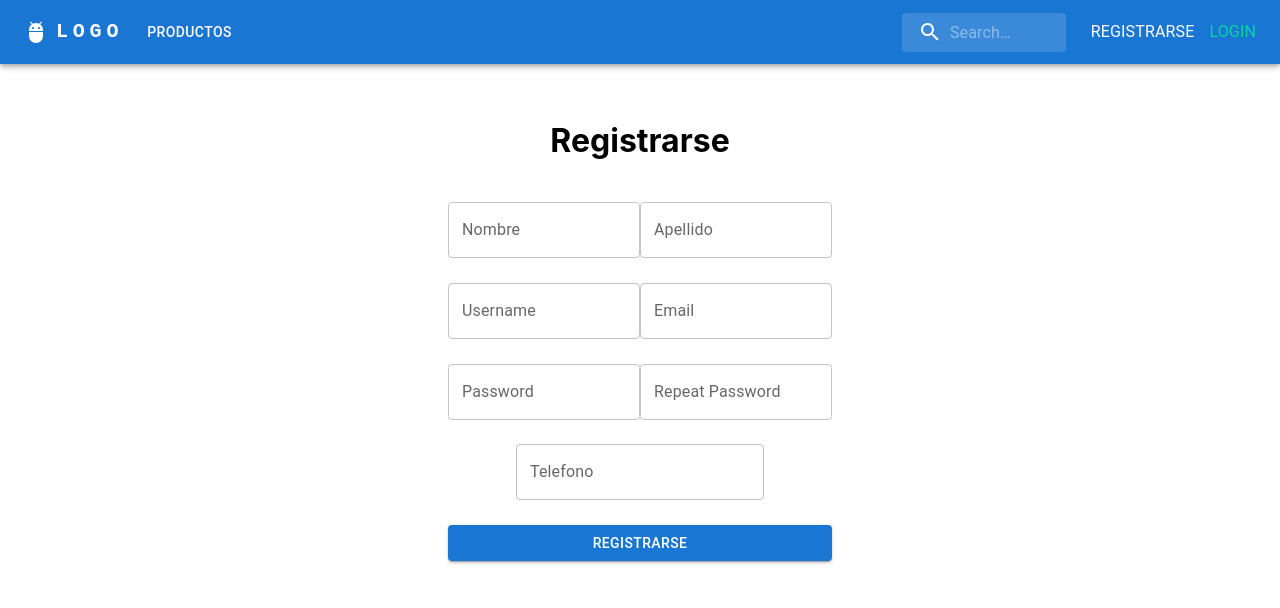
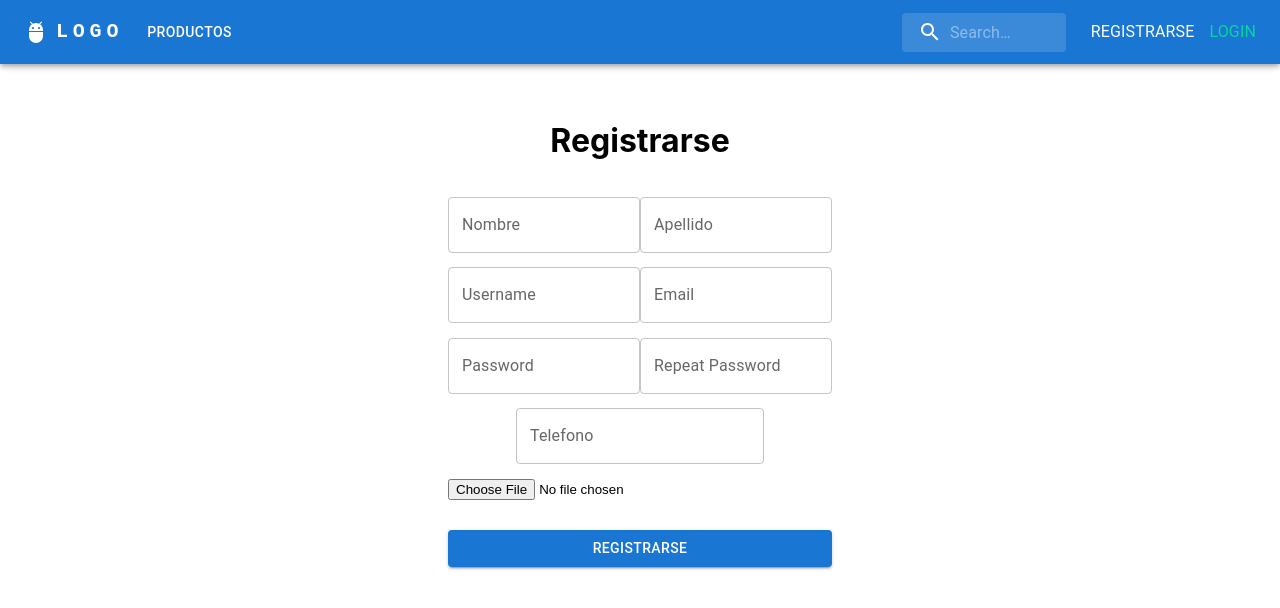
Before and after one commit to CristianYogi/front-entrega-final-utn, a React (Create React App) app: page /registrarse in a window 1280 px wide. Shown: the top 608 px of the page. Built offline with nearby package versions, Linux system fonts and the light colour scheme.

Commit message:
react-create-app on Heroku

```diff
--- a/src/components/register/RegisterForm.jsx
+++ b/src/components/register/RegisterForm.jsx
@@ -10,11 +10,13 @@ const MyInput = ({ field, form, ...props }) => {
 
   };
 
+
+
 const RegisterForm = () =>{
     const phoneRegExp = /^((\\+[1-9]{1,4}[ \\-]*)|(\\([0-9]{2,3}\\)[ \\-]*)|([0-9]{2,4})[ \\-]*)*?[0-9]{3,4}?[ \\-]*[0-9]{3,4}?$/
     return(
     <Formik
-    initialValues={{nombre:"", apellido:"", userName: "", email: "", password: "", password2: "", phoneNumber: ""}}
+    initialValues={{nombre:"", apellido:"", userName: "", email: "", password: "", password2: "", phoneNumber: "", file: ""}}
     validationSchema= {yup.object({
     nombre: yup.string()
         .required("Required")
@@ -49,27 +51,35 @@ const RegisterForm = () =>{
 
     })}
     onSubmit = {(values, {setSubmitting}) => {
-        const data = {
-            nombre : values.nombre,
-            apellido : values.apellido,
-            email : values.email,
-            userName: values.userName,
-            password: values.password
-        }
+        // const data = {
+        //     nombre : values.nombre,
+        //     apellido : values.apellido,
+        //     email : values.email,
+        //     userName: values.userName,
+        //     password: values.password
+        // }
+        let dataSend = new FormData()
+
+        dataSend.append('file', values.file)
+        dataSend.append('apellido', values.apellido)
+        dataSend.append('email', values.email)
+        dataSend.append('userName', values.userName)
+        dataSend.append('password', values.password)
+
+
         fetch("https://apideploy-final.herokuapp.com/users/register", {
             method: "POST",
             headers: {
                 "Accept" : "application/json",
-                'Content-Type': 'application/json'
             },
-            body: JSON.stringify(data)
+            body: dataSend
         })
         .then((res) => console.log(res))
         .catch(err => console.log(err))
         setSubmitting(false)
     }}
     >
-{  (yupData) =>
+{  ({setFieldValue}) =>
             <Form id="formulario-registrarse">
                     <div id="contenedor-nombre-apellido" className="contenedor-input">
                         <Field
@@ -151,6 +161,11 @@ const RegisterForm = () =>{
                         >
                         </Field>
                 </div>
+
+                <input type="file" name="file" id="foto"  onChange={(event) =>
+                    setFieldValue("file",event.target.files[0])
+                }/>
+
                 <Button type="submit" variant="contained">Registrarse</Button>
             </Form>
 }
```
